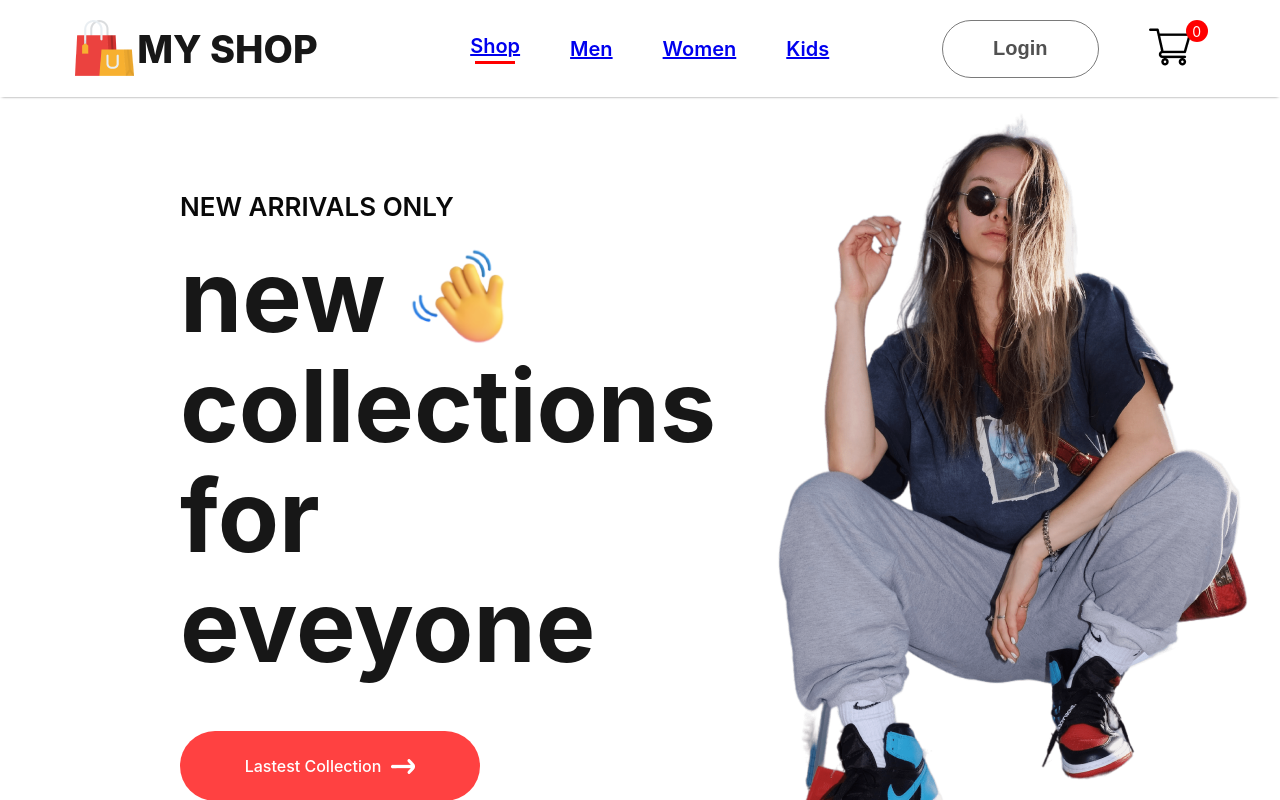
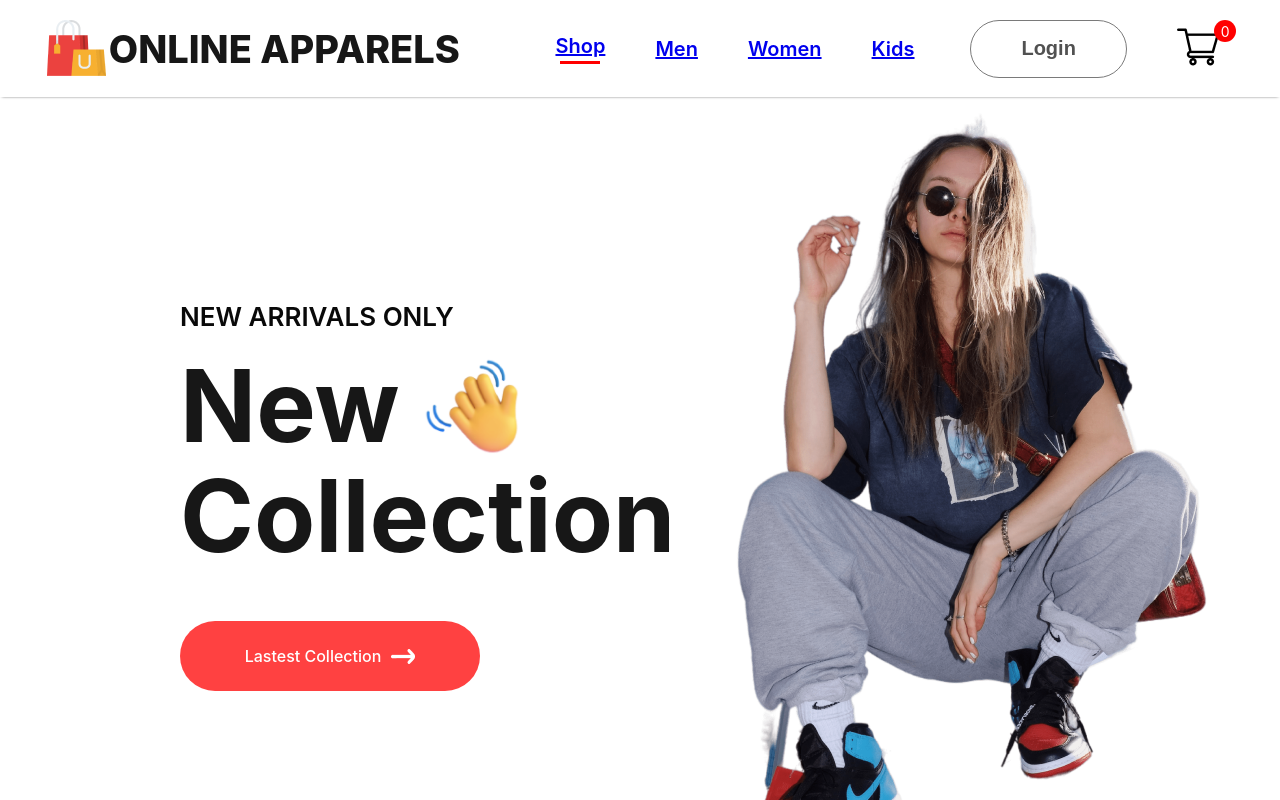
Before and after one commit to kopham/E-commerce-frontend, a React (Create React App) app: page / in a window 1280 px wide. Shown: the top 800 px of the page. Built offline with nearby package versions, Linux system fonts and the light colour scheme.

Commit message:
new changes

```diff
--- a/src/components/Hero/Hero.jsx
+++ b/src/components/Hero/Hero.jsx
@@ -11,11 +11,10 @@ const Hero = () => {
                 <h2>NEW ARRIVALS ONLY</h2>
                 <div>
                     <div className = "hero-hand-icon">
-                        <p>new</p>
+                        <p>New</p>
                         <img src = {hand_icon} alt = "" />
                     </div>
-                    <p>collections</p>
-                    <p>for eveyone</p>
+                    <p>Collection</p>
                 </div>
                 <div className = "hero-lastest-btn">
                     <div>Lastest Collection</div>
--- a/src/components/Navbar/Navbar.jsx
+++ b/src/components/Navbar/Navbar.jsx
@@ -13,7 +13,7 @@ const Navbar = () => {
         <div className ='navbar'>
             <div className = "nav-logo">
                 <img src = {logo} alt =""/>
-                <p>MY SHOP</p>
+                <p>ONLINE APPARELS</p>
             </div>
             <ul className = "nav-menu">
                 <li onClick = {() => {setMenu("shop")}}><Link to = '/'>Shop</Link>{menu === "shop"?<hr/> : <></>} </li>
```
